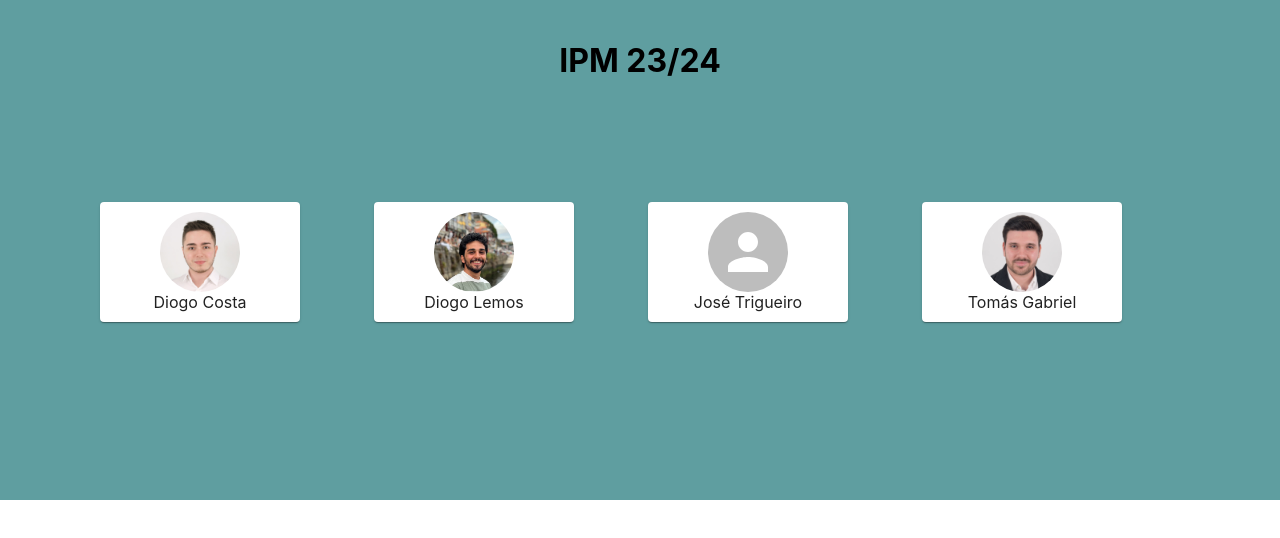
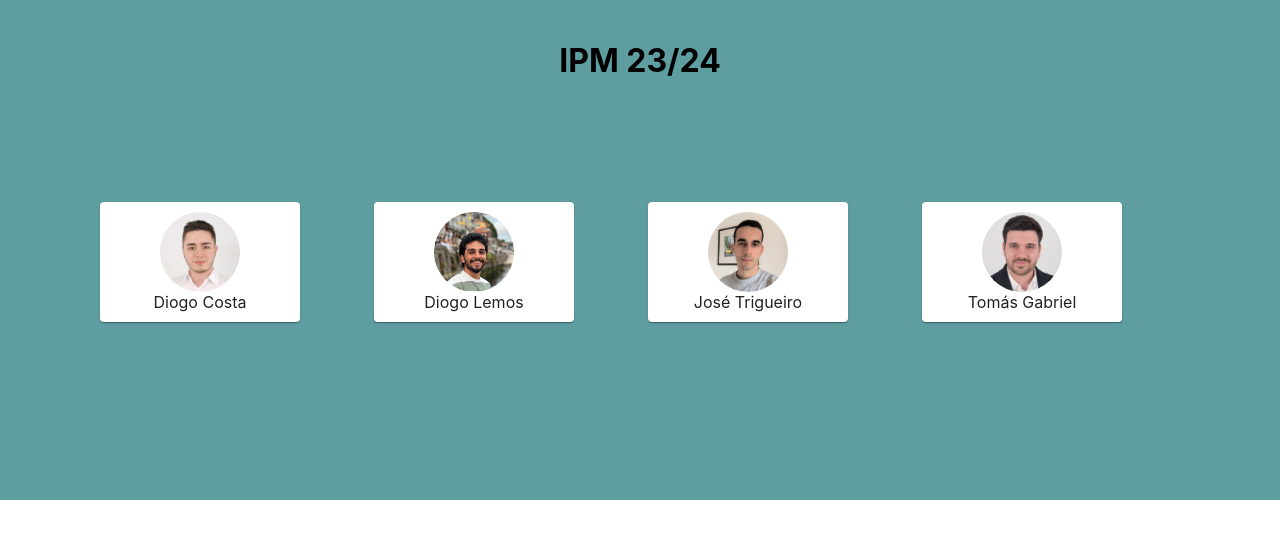
Before and after one commit to dcosta500/ipm-site, a React (Create React App) app: page / in a window 1280 px wide. Shown: the top 538 px of the page. Built offline with nearby package versions, Linux system fonts and the light colour scheme.

Commit message:
Minha foto adicionada (José)

```diff
--- a/src/app/components/mainpage/sections/MembersSection.js
+++ b/src/app/components/mainpage/sections/MembersSection.js
@@ -17,7 +17,7 @@ function MembersSection() {
     },
     {
       name: "José Trigueiro",
-      img: "",
+      img: require("../../../../assets/profilePhotos/jose_profile.jpg"),
     },
     {
       name: "Tomás Gabriel",
```
Also changed, not shown: src/assets/profilePhotos/jose_profile.jpg (added).
